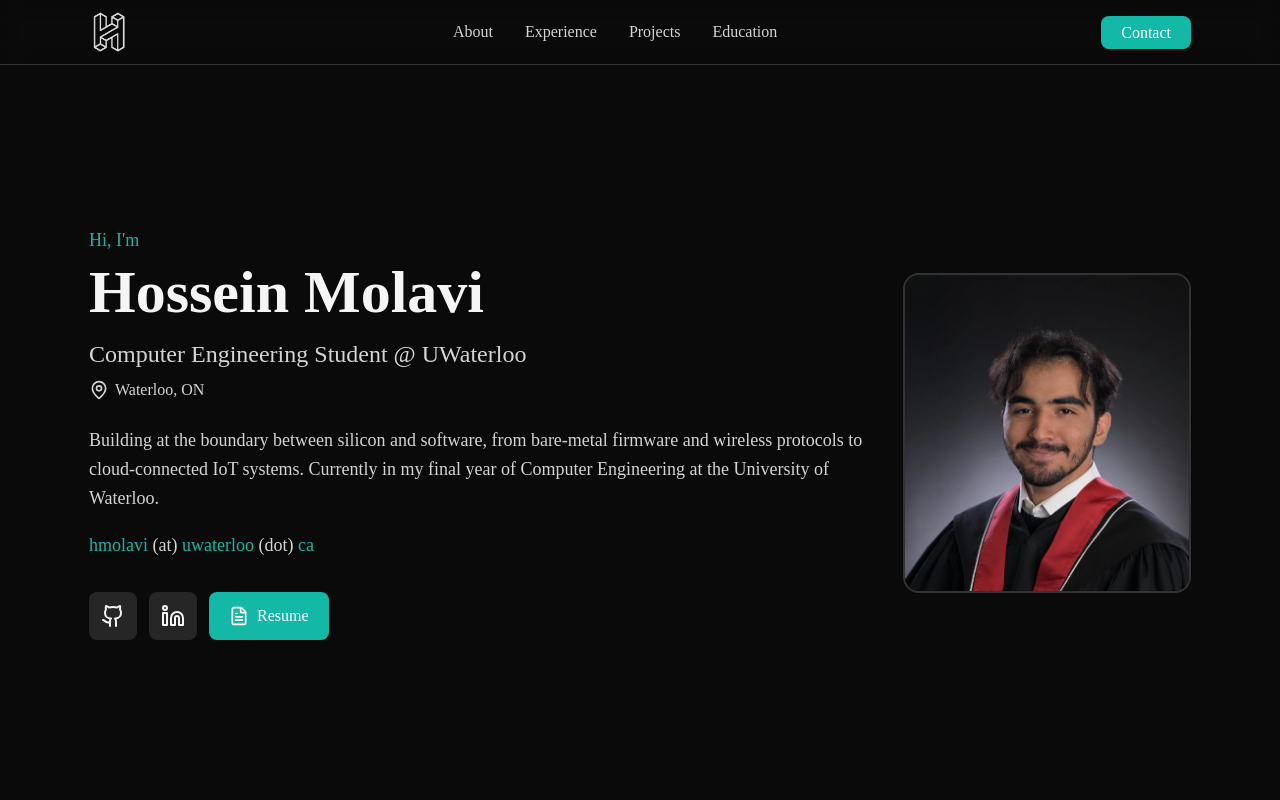
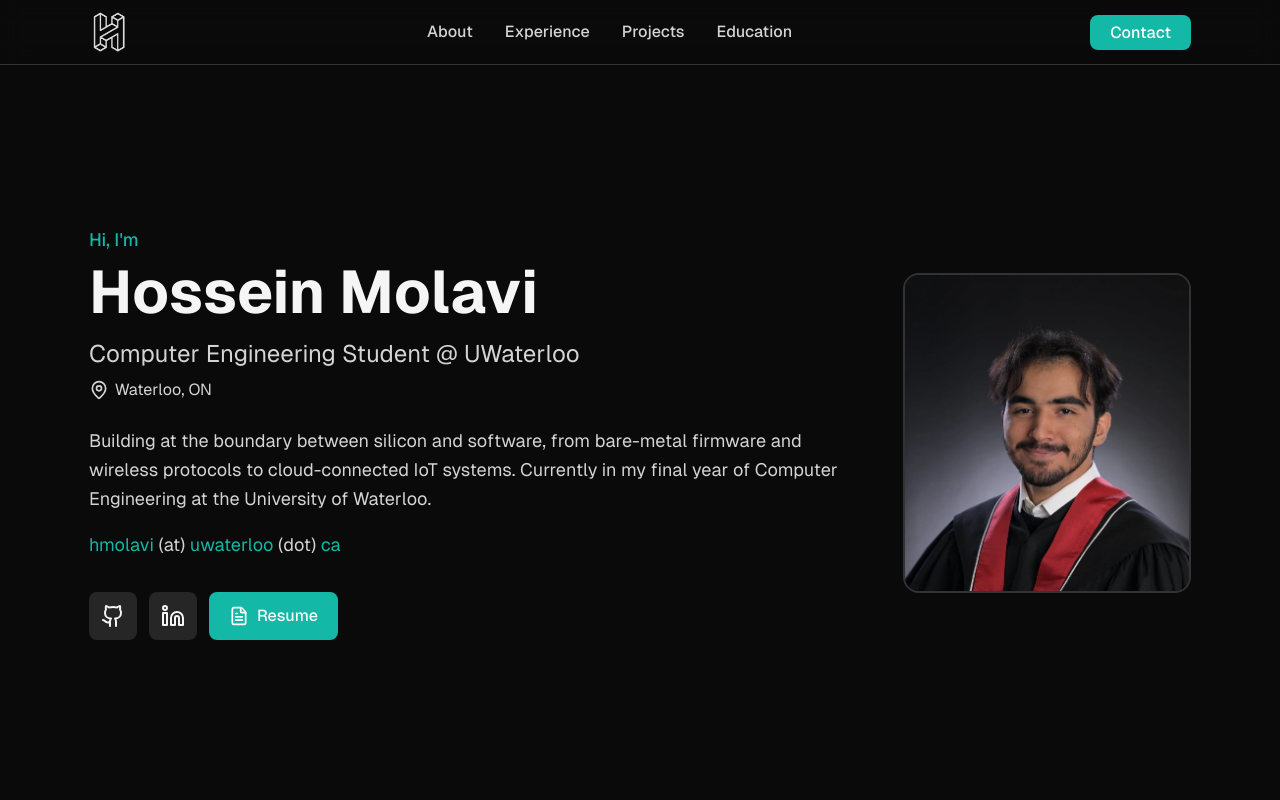
Before and after one commit to hmolavi/hmolavi.github.io, a Next.js app: page / in a window 1280 px wide. Shown: the top 800 px of the page. Built offline with nearby package versions, Linux system fonts and the light colour scheme.

Commit message:
chore: update font family in Tailwind config from Outfit to Geist

```diff
--- a/tailwind.config.ts
+++ b/tailwind.config.ts
@@ -23,7 +23,7 @@ const config: Config = {
         border: "var(--border)",
       },
       fontFamily: {
-        sans: ["var(--font-outfit)", "system-ui", "sans-serif"],
+        sans: ["var(--font-geist)", "system-ui", "sans-serif"],
       },
     },
   },
```
